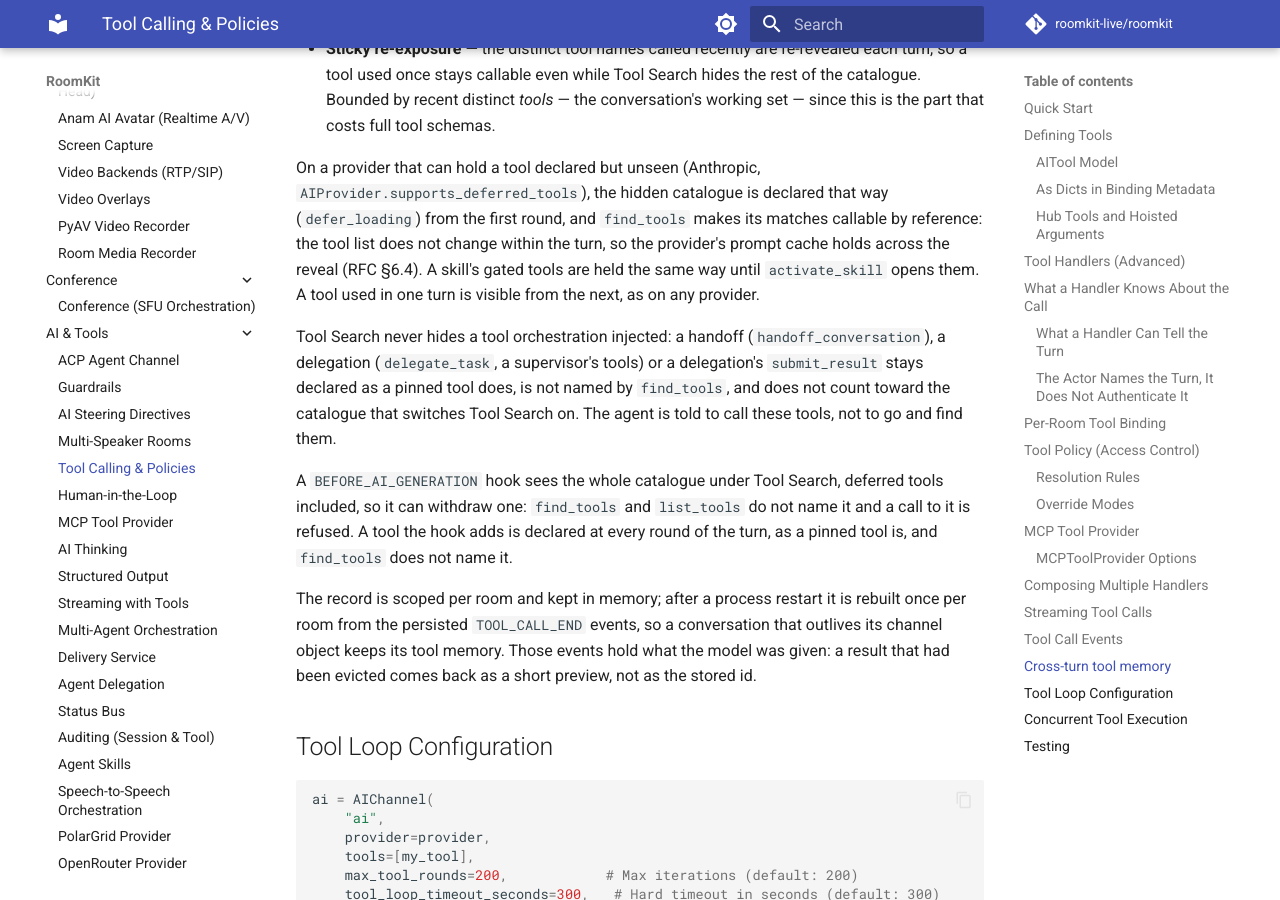
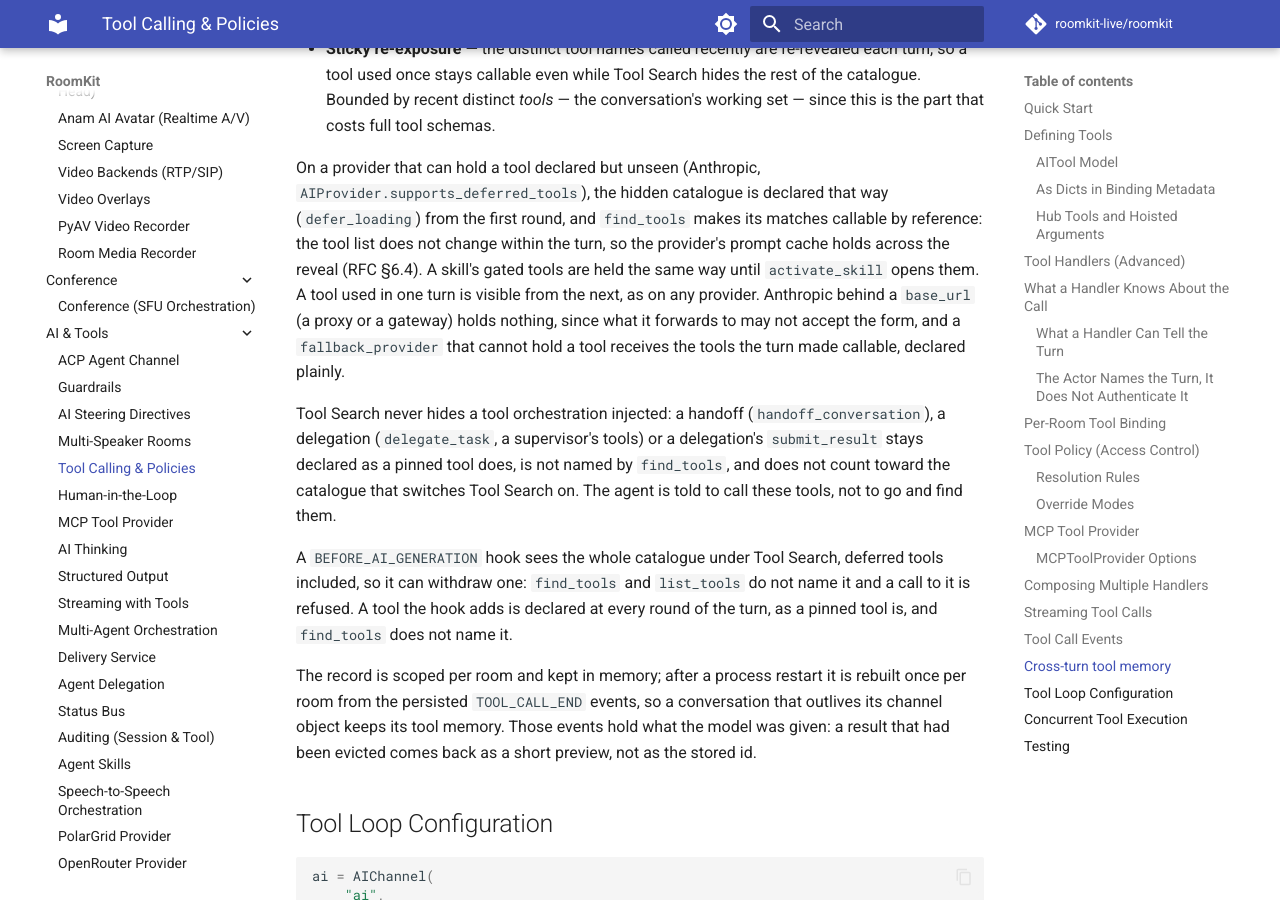
Before and after one commit to roomkit-live/roomkit-docs, an MkDocs documentation site: the page built from docs/guides/tool-calling.md, in a window 1280 px wide and 900 px high, scrolled down 13458 px. Built offline with MkDocs 1.6.1 and Material for MkDocs 9.7.7, drawn with Linux system fonts in a browser that asks for light colours; comment, search, counter and statistics services are not loaded.

Commit message:
docs(tools): Anthropic behind a base_url holds no tool, and a fallback declares what the turn opened (RMK-330)

```diff
--- a/docs/guides/tool-calling.md
+++ b/docs/guides/tool-calling.md
@@ -577,7 +577,7 @@ tool usage — no configuration needed:
   the conversation's working set — since this is the part that costs full tool
   schemas.
 
-On a provider that can hold a tool declared but unseen (Anthropic, `AIProvider.supports_deferred_tools`), the hidden catalogue is declared that way (`defer_loading`) from the first round, and `find_tools` makes its matches callable by reference: the tool list does not change within the turn, so the provider's prompt cache holds across the reveal (RFC §6.4). A skill's gated tools are held the same way until `activate_skill` opens them. A tool used in one turn is visible from the next, as on any provider.
+On a provider that can hold a tool declared but unseen (Anthropic, `AIProvider.supports_deferred_tools`), the hidden catalogue is declared that way (`defer_loading`) from the first round, and `find_tools` makes its matches callable by reference: the tool list does not change within the turn, so the provider's prompt cache holds across the reveal (RFC §6.4). A skill's gated tools are held the same way until `activate_skill` opens them. A tool used in one turn is visible from the next, as on any provider. Anthropic behind a `base_url` (a proxy or a gateway) holds nothing, since what it forwards to may not accept the form, and a `fallback_provider` that cannot hold a tool receives the tools the turn made callable, declared plainly.
 
 Tool Search never hides a tool orchestration injected: a handoff
 (`handoff_conversation`), a delegation (`delegate_task`, a supervisor's tools)
```
